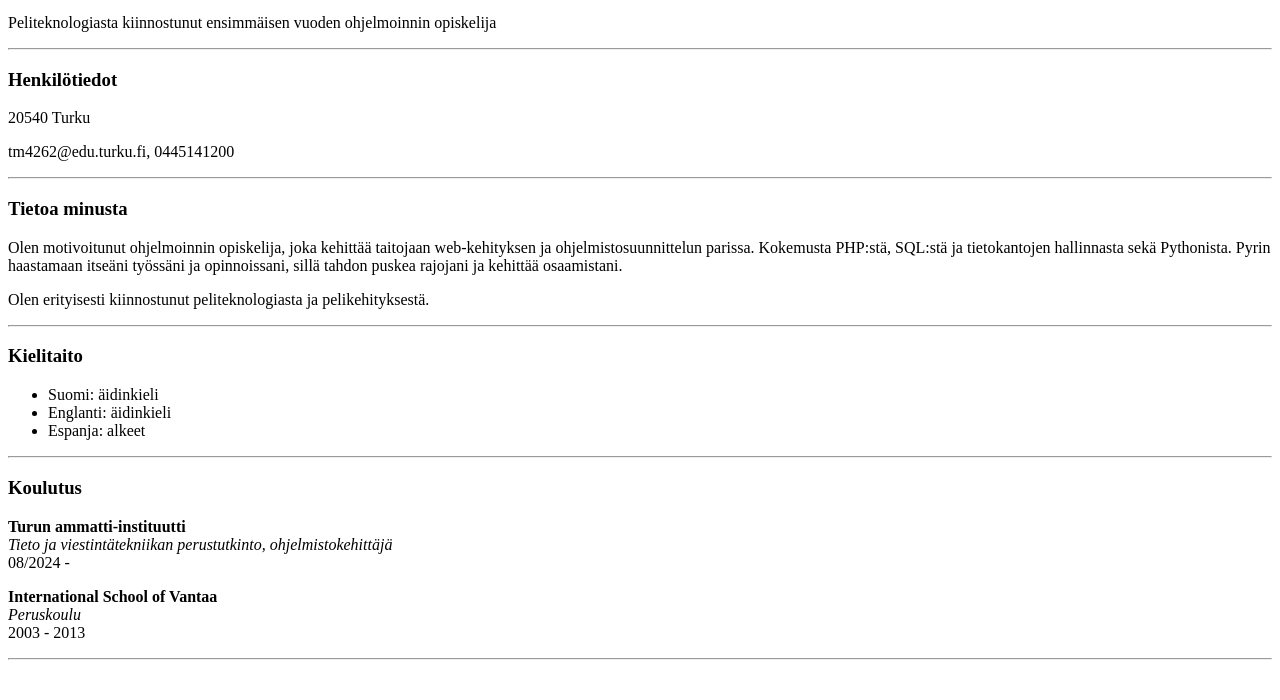
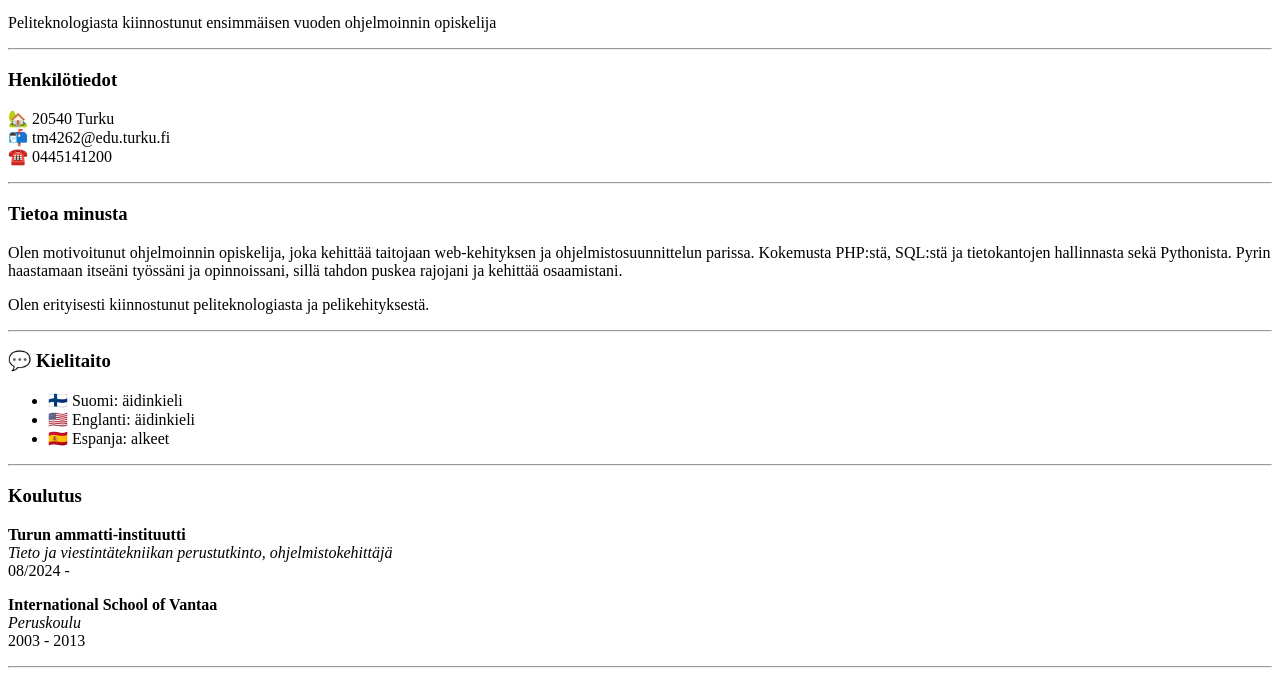
Before and after one commit to titskupitsku/webohjelmointi1, a plain HTML site: page omacvsivu.html in a window 1280 px wide. Shown: the part 100-800 px from the top of the page. Drawn offline with Linux system fonts and the light colour scheme.

Commit message:
faviconit + emojit

```diff
--- a/omacvsivu.html
+++ b/omacvsivu.html
@@ -2,6 +2,7 @@
 <html lang="fi">
 <head>
     <meta charset="UTF-8">
+    <link rel="icon" type="image/x-icon" href="code_favicon.ico">
     <meta name="viewport" content="width=device-width, initial-scale=1.0">
     <meta name="keywords" content="CV, Titi Maaranen, ohjelmointi, peliteknologia">
     <meta name="description" content="Titi Maarasen ansioluettelo, ohjelmoinnin opiskelija, kiinnostunut peliteknologiasta">
@@ -22,8 +23,11 @@
 <hr>
 <section>
     <h3>Henkilötiedot</h3>
-        <p>20540 Turku</p>
-        <p>tm4262@edu.turku.fi, 0445141200</p>
+        <p>🏡 20540 Turku
+            <br>
+        📬 tm4262@edu.turku.fi
+            <br>
+        ☎️ 0445141200</p>
 </section>
 <hr>
 <section>
@@ -33,22 +37,26 @@
 </section>
 <hr>
 <section>
-    <h3>Kielitaito</h3>
+    <h3>💬 Kielitaito</h3>
         <ul>
-            <li>Suomi: äidinkieli</li>
-            <li>Englanti: äidinkieli</li>
-            <li>Espanja: alkeet</li>
+            <li>🇫🇮 Suomi: äidinkieli</li>
+            <li>🇺🇸 Englanti: äidinkieli</li>
+            <li>🇪🇸 Espanja: alkeet</li>
         </ul>
 </section>
 <hr>
 <section>
     <h3>Koulutus</h3>
         <p><b>Turun ammatti-instituutti</b>
-            <br><i>Tieto ja viestintätekniikan perustutkinto, ohjelmistokehittäjä</i>
-            <br>08/2024 -</p>
+            <br>
+            <i>Tieto ja viestintätekniikan perustutkinto, ohjelmistokehittäjä</i>
+            <br>
+            08/2024 -</p>
         <p><b>International School of Vantaa</b>
-            <br><i>Peruskoulu</i>
-            <br>2003 - 2013</p>
+            <br>
+            <i>Peruskoulu</i>
+            <br>
+            2003 - 2013</p>
 </section>
 <hr>
 </body>
```
Also changed, not shown: portfolio/index.html (+1 -0 lines), portfolio/keskustelusivu.html (+1 -0 lines), portfolio/media.html (+1 -0 lines), tyokokemus.html (+1 -0 lines), code_favicon.ico (added), floppydisk_favicon.ico (added), portfolio/chat_favicon.ico (added), portfolio/star_favicon.ico (added), portfolio/video_favicon.ico (added).
